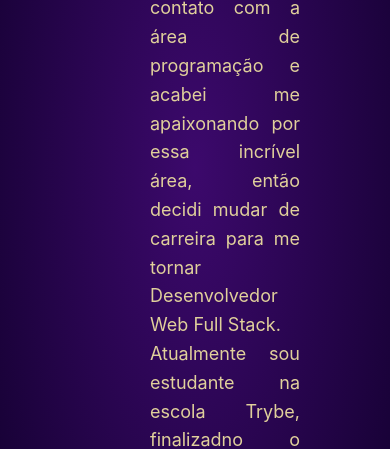
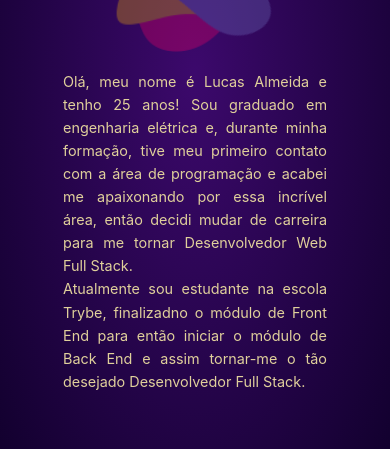
Before and after one commit to Lucas-Almeida-SD/Lucas-Almeida-SD.github.io, a React (Create React App) app: page /sobre-mim in a window 390 px wide. Shown: the part 349-798 px from the top of the page. Built offline with nearby package versions, Linux system fonts and the light colour scheme; the HTML template or start-up script is replaced by a standard one.

Commit message:
Adicionado media query na page Sobre mim

```diff
--- a/public/index.html
+++ b/public/index.html
@@ -24,7 +24,7 @@
       work correctly both with client-side routing and a non-root public URL.
       Learn how to configure a non-root public URL by running `npm run build`.
     -->
-    <title>React App</title>
+    <title>Lucas Almeida</title>
   </head>
   <body>
     <noscript>You need to enable JavaScript to run this app.</noscript>
--- a/src/components/header.css
+++ b/src/components/header.css
@@ -177,10 +177,6 @@ header .selected span {
   }
 }
 
-@media screen and (max-width: 480px) {
-
-}
-
 @keyframes shrink {
   0% {
     width: 120px;
--- a/src/pages/about.css
+++ b/src/pages/about.css
@@ -68,3 +68,25 @@
     opacity: 1;
   }
 }
+
+@media screen and (max-width: 910px) {
+  .about-text-div {
+    font-size: .8em;
+    margin-right: 0;
+  }
+}
+
+@media screen and (max-width: 670px) {
+  .about-section {
+    flex-direction: column;
+    align-items: center;
+  }
+
+  .about-image-div {
+    width: 50%;
+  }
+
+  .about-text-div {
+    width: 80%;
+  }
+}
```
